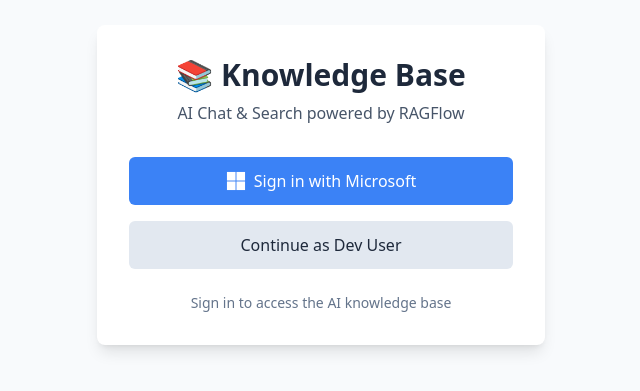
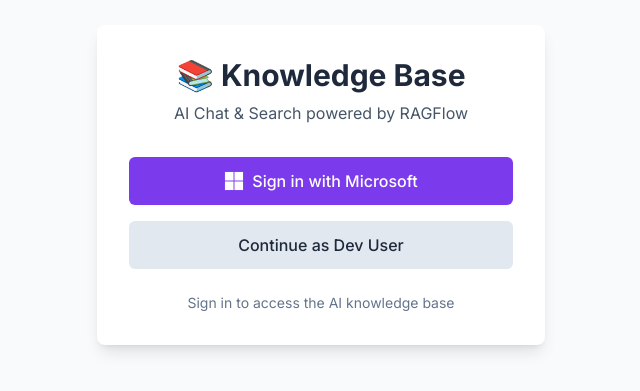
Before and after one commit to RadteamBaoDA/knowledge-base, a React (Vite) app in the folder fe/: page /login in a window 1280 px wide. Shown: the part 215-606 px from the top of the page, without its empty margins (319-959 px from the left). Built offline with nearby package versions, Linux system fonts and the light colour scheme; no server answers; the HTML template or start-up script is replaced by a standard one.

Commit message:
feat: Initialize frontend application with React, Tailwind CSS, and a basic layout component.

```diff
--- a/fe/package.json
+++ b/fe/package.json
@@ -14,6 +14,7 @@
     "@tanstack/react-query": "^5.60.2",
     "i18next": "^25.6.3",
     "i18next-browser-languagedetector": "^8.2.0",
+    "lucide-react": "^0.555.0",
     "react": "^18.3.1",
     "react-dom": "^18.3.1",
     "react-i18next": "^16.3.5",
--- a/fe/src/components/Layout.tsx
+++ b/fe/src/components/Layout.tsx
@@ -3,6 +3,16 @@
 import { useTranslation } from 'react-i18next';
 import { useAuth, User } from '../hooks/useAuth';
 import { useSettings } from '../contexts/SettingsContext';
+import {
+  MessageSquare,
+  Search,
+  History,
+  Settings,
+  LogOut,
+  ChevronLeft,
+  ChevronRight,
+  Library
+} from 'lucide-react';
 
 function UserAvatar({ user, size = 'md' }: { user: User; size?: 'sm' | 'md' }) {
   const sizeClasses = size === 'sm' ? 'w-8 h-8 text-sm' : 'w-10 h-10 text-base';
@@ -59,16 +69,21 @@
         {/* Header with collapse toggle */}
         <div className={`flex items-center ${isCollapsed ? 'justify-center' : 'justify-between'} mb-8 pb-4 border-b border-white/10`}>
           {!isCollapsed && (
-            <div className="text-xl font-bold">
-              📚 {t('common.appName')}
+            <div className="flex items-center gap-3 text-xl font-bold text-white">
+              <div className="p-2 bg-primary rounded-lg">
+                <Library size={24} className="text-white" />
+              </div>
+              <span className="bg-gradient-to-r from-white to-slate-400 bg-clip-text text-transparent">
+                {t('common.appName')}
+              </span>
             </div>
           )}
           <button
             onClick={() => setIsCollapsed(!isCollapsed)}
-            className="p-2 hover:bg-white/10 rounded-lg transition-colors text-slate-300 hover:text-white"
+            className="p-2 hover:bg-white/10 rounded-lg transition-colors text-slate-400 hover:text-white"
             title={isCollapsed ? t('nav.expandMenu') : t('nav.collapseMenu')}
           >
-            {isCollapsed ? '→' : '←'}
+            {isCollapsed ? <ChevronRight size={20} /> : <ChevronLeft size={20} />}
           </button>
         </div>
 
@@ -80,7 +95,7 @@
             }
             title={t('nav.aiChat')}
           >
-            <span>💬</span>
+            <MessageSquare size={20} />
             {!isCollapsed && <span>{t('nav.aiChat')}</span>}
           </NavLink>
           <NavLink
@@ -90,7 +105,7 @@
             }
             title={t('nav.aiSearch')}
           >
-            <span>🔍</span>
+            <Search size={20} />
             {!isCollapsed && <span>{t('nav.aiSearch')}</span>}
           </NavLink>
           <NavLink
@@ -100,7 +115,7 @@
             }
             title={t('nav.history')}
           >
-            <span>📜</span>
+            <History size={20} />
             {!isCollapsed && <span>{t('nav.history')}</span>}
           </NavLink>
         </nav>
@@ -127,7 +142,7 @@
             className={`sidebar-link text-slate-300 hover:text-white w-full ${isCollapsed ? 'justify-center px-2' : ''}`}
             title={t('common.settings')}
           >
-            <span>⚙️</span>
+            <Settings size={20} />
             {!isCollapsed && <span>{t('common.settings')}</span>}
           </button>
           <Link
@@ -135,7 +150,7 @@
             className={`sidebar-link text-slate-400 hover:text-white ${isCollapsed ? 'justify-center px-2' : ''}`}
             title={t('nav.signOut')}
           >
-            <span>🚪</span>
+            <LogOut size={20} />
             {!isCollapsed && <span>{t('nav.signOut')}</span>}
           </Link>
         </div>
--- a/fe/src/index.css
+++ b/fe/src/index.css
@@ -1,12 +1,14 @@
+@import url('https://fonts.googleapis.com/css2?family=Inter:wght@300;400;500;600;700&display=swap');
+
 @tailwind base;
 @tailwind components;
 @tailwind utilities;
 
 :root {
-  --primary-color: #3b82f6;
-  --primary-hover: #2563eb;
+  --primary-color: #7c3aed;
+  --primary-hover: #6d28d9;
   --bg-color: #f8fafc;
-  --sidebar-bg: #1e293b;
+  --sidebar-bg: #0f172a;
   --sidebar-text: #e2e8f0;
   --text-color: #1e293b;
   --border-color: #e2e8f0;
@@ -14,19 +16,20 @@
 }
 
 .dark {
-  --primary-color: #60a5fa;
-  --primary-hover: #3b82f6;
-  --bg-color: #0f172a;
+  --primary-color: #8b5cf6;
+  --primary-hover: #7c3aed;
+  --bg-color: #020617;
   --sidebar-bg: #020617;
   --sidebar-text: #e2e8f0;
   --text-color: #f1f5f9;
-  --border-color: #334155;
-  --card-bg: #1e293b;
+  --border-color: #1e293b;
+  --card-bg: #0f172a;
 }
 
 @layer base {
   body {
-    @apply bg-slate-50 text-slate-800 dark:bg-slate-900 dark:text-slate-100;
+    @apply bg-slate-50 text-slate-800 dark:bg-slate-950 dark:text-slate-100 font-sans;
+    font-family: 'Inter', sans-serif;
   }
 }
 
--- a/fe/tailwind.config.js
+++ b/fe/tailwind.config.js
@@ -9,12 +9,14 @@
     extend: {
       colors: {
         primary: {
-          DEFAULT: '#3b82f6',
-          hover: '#2563eb',
+          DEFAULT: '#7c3aed', // violet-600
+          hover: '#6d28d9',   // violet-700
+          light: '#8b5cf6',   // violet-500
         },
         sidebar: {
-          bg: '#1e293b',
-          text: '#e2e8f0',
+          bg: '#0f172a',      // slate-900
+          text: '#e2e8f0',    // slate-200
+          active: '#1e293b',  // slate-800
         },
       },
     },
```
Also changed, not shown: 1 other file (tests, documents, lock files or other folders).
